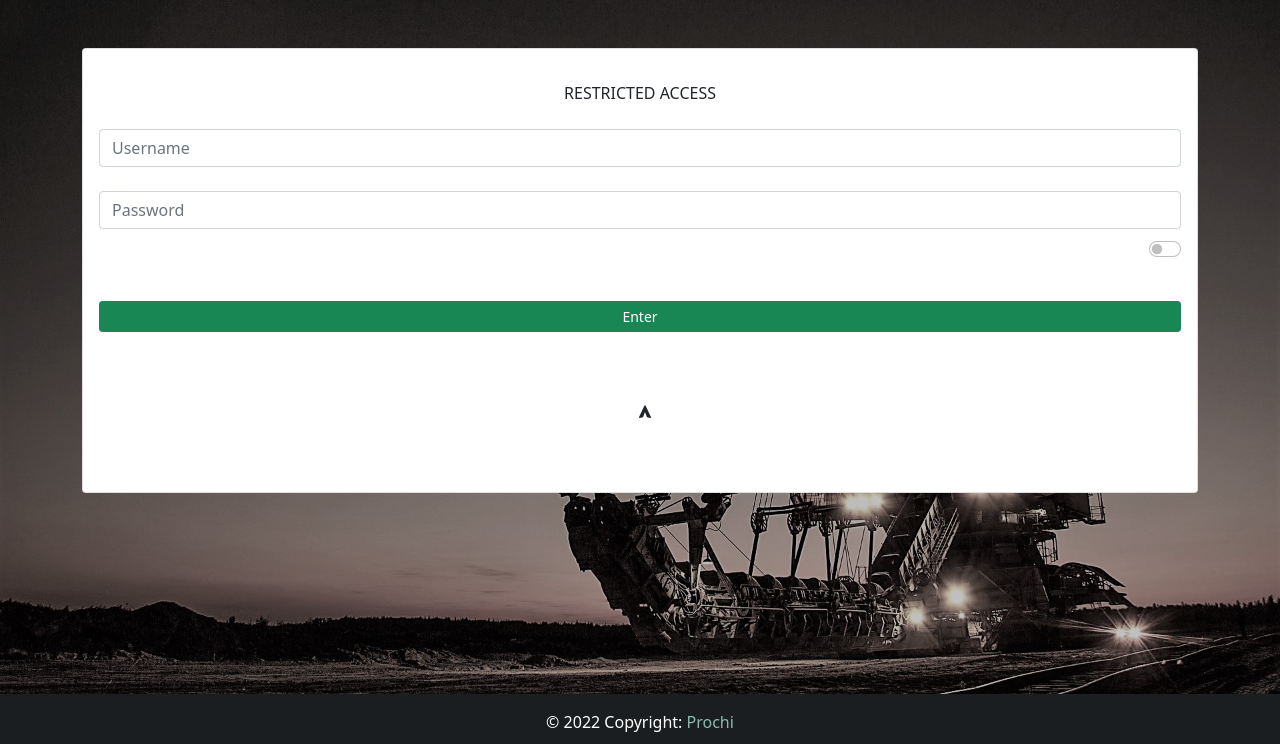
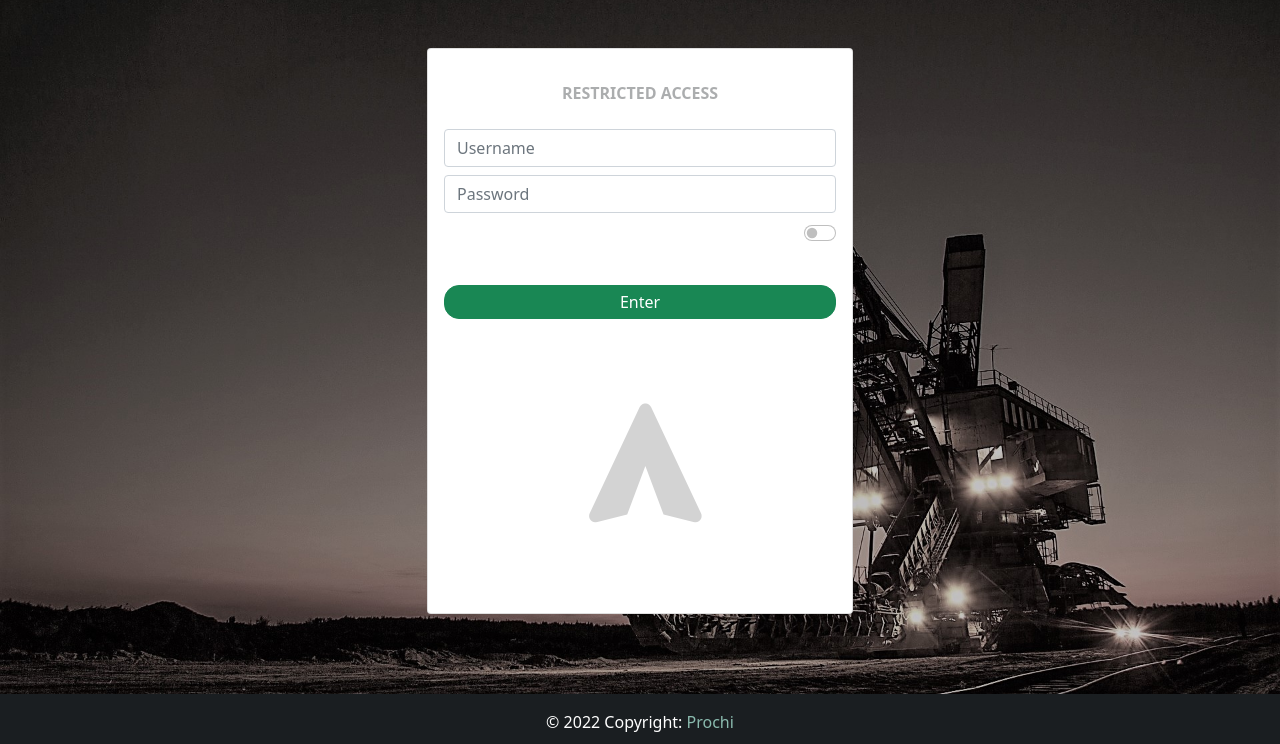
Before and after one commit to preciousimo/inbox, a Django app: page /inbox/login/ in a window 1280 px wide. Shown: the part 56-800 px from the top of the page. Run offline with Django 3.2, Linux system fonts and the light colour scheme; some libraries are stand-ins or nearby versions.

Commit message:
Pulse header text in login form

```diff
--- a/App/static/css/style.css
+++ b/App/static/css/style.css
@@ -23,6 +23,23 @@ html, body {
     cursor: pointer;
 }
 
+/* LOGIN */
+#card-login {
+    width: 450px;
+}
+.login {
+    border-top: .4rem solid #198754;
+    border-bottom: .4rem solid #198754;
+    border-radius: 10px;
+}
+#btn-enter {
+    border-radius: 15px;
+    font-size: 16px;
+}
+#login-watermark {
+    color: #d3d3d3;
+    font-size: 150px;
+}
 /* MESSAGE (PULSE) */
 .pulse {
     width: 65px;
--- a/App/static/js/script.js
+++ b/App/static/js/script.js
@@ -0,0 +1,6 @@
+// Function to pulse the text (login page)
+$(document).ready(function() {
+    (function pulse() {
+        $('.text-pulse').fadeOut(1000).fadeIn(1000, pulse);
+    })();
+});
--- a/App/templates/registration/login.html
+++ b/App/templates/registration/login.html
@@ -15,13 +15,13 @@
 {% block content %}
 <div class="container mt-5" id="card-login">
     <div class="card p-3 login-border">
-        <span class="mt-3 text-center text-pulse">RESTRICTED ACCESS</span>
+        <span class="mt-3 text-center text-pulse"><strong>RESTRICTED ACCESS</strong></span>
         <form method="POST" autocomplete="off" novalidate>
             {% csrf_token %}
             <div class="input-group mb-2 mt-4">
                 <input type="text" class="form-control" name="username" placeholder="Username">
             </div>
-            <div class="input-group mb-2 mt-4">
+            <div class="input-group mb-2">
                 <input type="password" class="form-control" id="password" name="password" placeholder="Password">
             </div>
             <div class="form-check form-switch">
```
Also changed, not shown: db.sqlite3.
